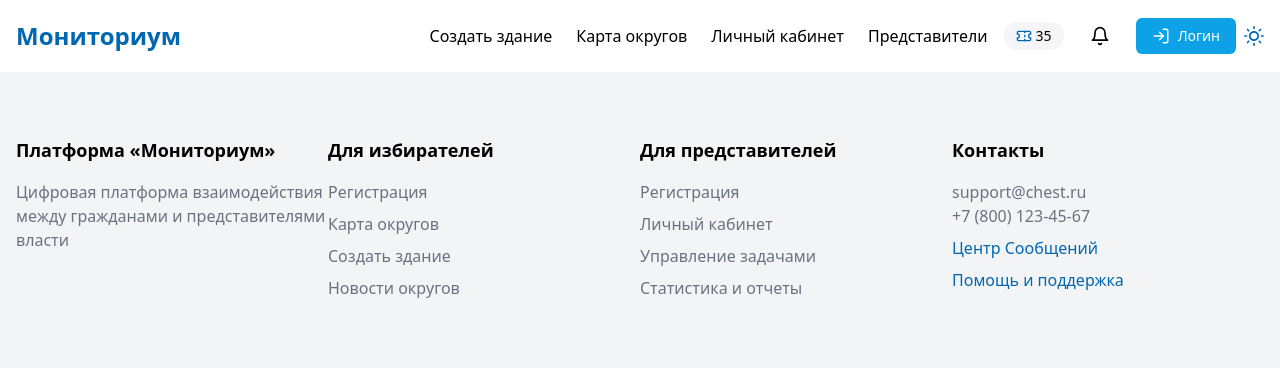
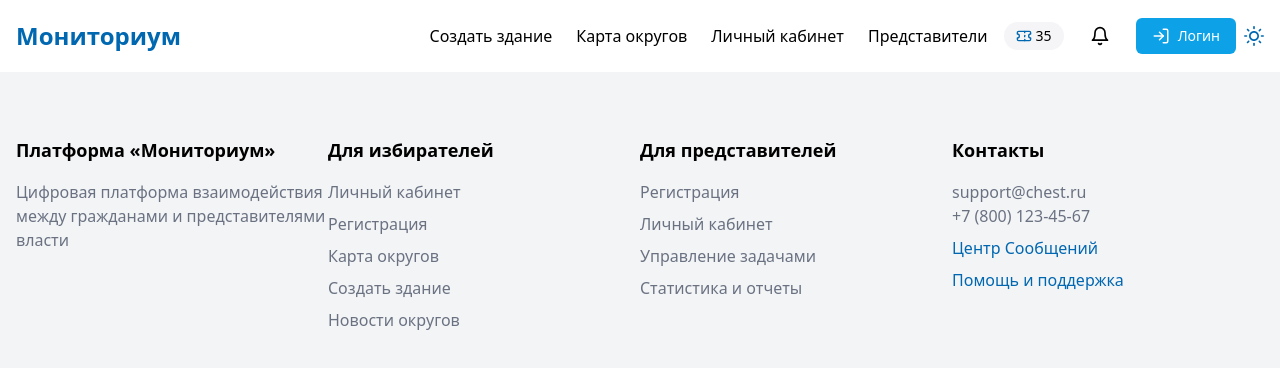
Before and after one commit to Bogdan-Bulavko/honor, a Vue app: page / in a window 1280 px wide. Shown: the top 368 px of the page. Built offline with nearby package versions, Linux system fonts and the light colour scheme.

Commit message:
added page dashboard

```diff
--- a/src/components/FooterPage.vue
+++ b/src/components/FooterPage.vue
@@ -13,6 +13,13 @@
         <div>
           <h3 class="mb-4 text-lg font-bold">Для избирателей</h3>
           <ul class="text-gray-500">
+            <li class="mb-2">
+              <RouterLink
+                to="/honor/dashboard/"
+                class="text-honor-text hover:text-honor-blue transition-colors"
+                >Личный кабинет</RouterLink
+              >
+            </li>
             <li class="mb-2">
               <a href="#" class="text-honor-text hover:text-honor-blue transition-colors"
                 >Регистрация</a
```
